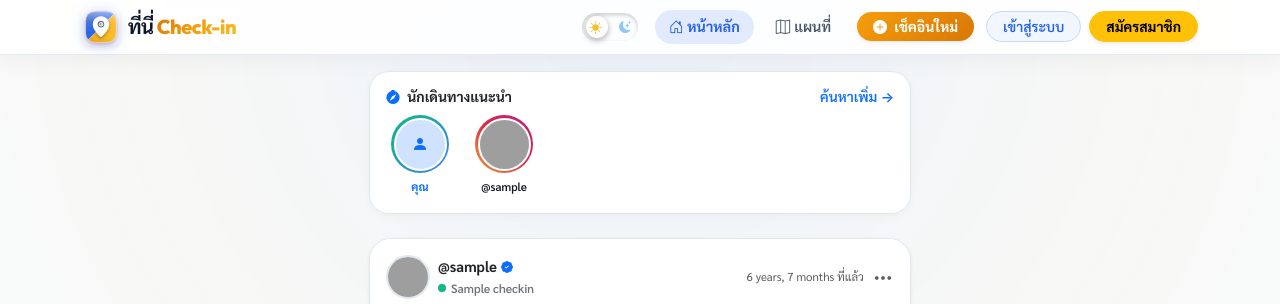
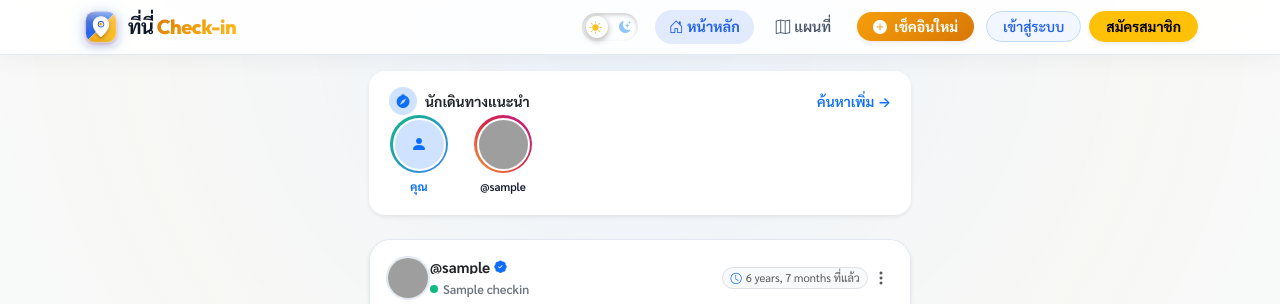
Before and after one commit to lnapoon/Thi-Ni-Thi-Nai, a Django app: page / in a window 1280 px wide. Shown: the top 304 px of the page. Run offline with Django 5.2, Linux system fonts and the light colour scheme; tables that the repository leaves empty hold one stand-in row (values such as "Sample post"); grey boxes are pictures that could not be loaded.

```diff
--- a/static/sw.js
+++ b/static/sw.js
@@ -1,7 +1,7 @@
 // Service Worker for "ที่นี่ Check-in"
 // Superfast App Shell Caching & Offline Support
 
-const CACHE_NAME = 'thi-ni-cache-v52';
+const CACHE_NAME = 'thi-ni-cache-v53';
 const STATIC_ASSETS = [
   '/static/css/style.css',
   '/static/js/i18n.js',
--- a/templates/base.html
+++ b/templates/base.html
@@ -37,7 +37,7 @@
   <link rel="icon" type="image/svg+xml" href="{% static 'img/favicon.svg' %}">
 
   <!-- Custom CSS -->
-  <link rel="stylesheet" href="{% static 'css/style.css' %}?v=52">
+  <link rel="stylesheet" href="{% static 'css/style.css' %}?v=53">
   {% block extra_head %}{% endblock %}
 </head>
 <body>
--- a/templates/checkins/feed.html
+++ b/templates/checkins/feed.html
@@ -8,13 +8,16 @@
 
     <!-- Top Featured Travelers / Stories Carousel -->
     {% if featured_creators %}
-      <div class="stories-carousel-card">
-        <div class="d-flex align-items-center justify-content-between mb-2">
-          <span class="fw-bold text-dark small">
-            <i class="bi bi-compass-fill text-primary me-1"></i> <span data-i18n="feed_stories_title">นักเดินทางแนะนำ</span>
-          </span>
-          <a href="{% url 'accounts:search' %}" class="small text-primary text-decoration-none fw-semibold" data-i18n="feed_find_more">
-            ค้นหาเพิ่ม &rarr;
+      <div class="stories-carousel-card border-0 shadow-sm rounded-4 p-3 mb-4">
+        <div class="d-flex align-items-center justify-content-between mb-2.5 px-1">
+          <div class="d-flex align-items-center gap-2">
+            <div class="bg-primary-subtle text-primary rounded-circle d-flex align-items-center justify-content-center" style="width: 28px; height: 28px;">
+              <i class="bi bi-compass-fill" style="font-size: 0.85rem;"></i>
+            </div>
+            <span class="fw-bold text-dark small" data-i18n="feed_stories_title">นักเดินทางแนะนำ</span>
+          </div>
+          <a href="{% url 'accounts:search' %}" class="small text-primary text-decoration-none fw-semibold d-flex align-items-center gap-0.5" data-i18n="feed_find_more">
+            <span data-i18n="feed_find_more_text">ค้นหาเพิ่ม</span> <i class="bi bi-chevron-right extra-small" style="font-size: 0.72rem;"></i>
           </a>
         </div>
         <div class="stories-scroll-wrapper">
@@ -203,8 +206,8 @@
 
           <!-- Card Header (Author Info & Place) -->
           <div class="card-header bg-white border-0 d-flex align-items-center justify-content-between px-3 pt-3 pb-2">
-            <div class="d-flex align-items-center gap-2">
-              <a href="{% url 'accounts:profile_user' username=checkin.user.username %}" class="text-decoration-none">
+            <div class="d-flex align-items-center gap-2.5 min-w-0">
+              <a href="{% url 'accounts:profile_user' username=checkin.user.username %}" class="text-decoration-none flex-shrink-0">
                 {% if checkin.user.get_avatar_url %}
                   <img src="{{ checkin.user.get_avatar_url }}" alt="{{ checkin.user.username }}" class="card-author-avatar">
                 {% else %}
@@ -213,46 +216,48 @@
                   </div>
                 {% endif %}
               </a>
-              <div>
-                <div class="d-flex align-items-center gap-1">
-                  <a href="{% url 'accounts:profile_user' username=checkin.user.username %}" class="fw-bold text-dark text-decoration-none lh-1" style="font-size: 0.92rem;">
+              <div class="min-w-0 flex-grow-1 overflow-hidden">
+                <div class="d-flex align-items-center gap-1 min-w-0">
+                  <a href="{% url 'accounts:profile_user' username=checkin.user.username %}" class="fw-bold text-dark text-decoration-none lh-1 text-truncate" style="font-size: 0.94rem;">
                     @{{ checkin.user.username }}
                   </a>
                   {% if checkin.user.is_staff or checkin.user.is_superuser %}
-                    <i class="bi bi-patch-check-fill text-primary" style="font-size: 0.75rem;" title="แอดมิน"></i>
+                    <i class="bi bi-patch-check-fill text-primary flex-shrink-0" style="font-size: 0.78rem;" title="ผู้ดูแลระบบ"></i>
                   {% endif %}
                 </div>
 
                 <!-- Location Chip with Radar Dot -->
-                <div class="d-flex align-items-center mt-1" style="font-size: 0.75rem;">
+                <div class="d-flex align-items-center mt-1" style="font-size: 0.78rem;">
                   <span class="radar-dot"></span>
-                  <a href="{% url 'checkins:detail' pk=checkin.pk %}" class="text-secondary fw-semibold text-decoration-none text-truncate" style="max-width: 180px;">
+                  <a href="{% url 'checkins:detail' pk=checkin.pk %}" class="text-secondary fw-semibold text-decoration-none text-truncate" style="max-width: 190px;" title="{{ checkin.place_name }}">
                     {{ checkin.place_name }}
                   </a>
                 </div>
               </div>
             </div>
 
-            <!-- Header Options / Timestamp -->
-            <div class="d-flex align-items-center gap-2">
-              <span class="text-muted" style="font-size: 0.72rem;">{{ checkin.created_at|timesince }} <span data-i18n="ago_suffix">ที่แล้ว</span></span>
+            <!-- Header Options / Timestamp Pill -->
+            <div class="d-flex align-items-center gap-1.5 ms-auto flex-shrink-0">
+              <span class="badge bg-light text-muted border rounded-pill small fw-normal px-2.5 py-1" style="font-size: 0.7rem;">
+                <i class="bi bi-clock me-1 text-primary"></i>{{ checkin.created_at|timesince }} <span data-i18n="ago_suffix">ที่แล้ว</span>
+              </span>
               <div class="dropdown">
-                <button class="btn btn-sm btn-link text-muted p-0 text-decoration-none" type="button" data-bs-toggle="dropdown" aria-expanded="false">
-                  <i class="bi bi-three-dots fs-5"></i>
+                <button class="btn btn-sm btn-link text-muted p-1 text-decoration-none" type="button" data-bs-toggle="dropdown" aria-expanded="false" title="ตัวเลือกเพิ่มเติม">
+                  <i class="bi bi-three-dots-vertical fs-6"></i>
                 </button>
-                <ul class="dropdown-menu dropdown-menu-end shadow-sm border-0 rounded-3">
-                  <li><a class="dropdown-item small" href="{% url 'checkins:detail' pk=checkin.pk %}"><i class="bi bi-eye me-2"></i><span data-i18n="map_view_detail">ดูรายละเอียด</span></a></li>
+                <ul class="dropdown-menu dropdown-menu-end shadow-lg border-0 rounded-4 p-1.5 mt-1">
+                  <li><a class="dropdown-item rounded-3 py-2 small" href="{% url 'checkins:detail' pk=checkin.pk %}"><i class="bi bi-eye me-2 text-primary"></i><span data-i18n="map_view_detail">ดูรายละเอียด</span></a></li>
                   {% if checkin.has_location %}
                     <li>
-                      <a class="dropdown-item small" href="https://www.google.com/maps/search/?api=1&query={{ checkin.latitude }},{{ checkin.longitude }}" target="_blank" rel="noopener">
+                      <a class="dropdown-item rounded-3 py-2 small" href="https://www.google.com/maps/search/?api=1&query={{ checkin.latitude }},{{ checkin.longitude }}" target="_blank" rel="noopener">
                         <i class="bi bi-geo-alt me-2 text-danger"></i><span data-i18n="action_open_gmaps">เปิด Google Maps</span>
                       </a>
                     </li>
                   {% endif %}
                   {% if checkin.user == user or user.is_staff %}
-                    <li><hr class="dropdown-divider"></li>
-                    <li><a class="dropdown-item small text-primary" href="{% url 'checkins:edit' pk=checkin.pk %}"><i class="bi bi-pencil me-2"></i><span data-i18n="action_edit">แก้ไข</span></a></li>
-                    <li><a class="dropdown-item small text-danger" href="{% url 'checkins:delete' pk=checkin.pk %}"><i class="bi bi-trash3 me-2"></i><span data-i18n="action_delete">ลบโพสต์</span></a></li>
+                    <li><hr class="dropdown-divider my-1"></li>
+                    <li><a class="dropdown-item rounded-3 py-2 small text-primary" href="{% url 'checkins:edit' pk=checkin.pk %}"><i class="bi bi-pencil me-2"></i><span data-i18n="action_edit">แก้ไข</span></a></li>
+                    <li><a class="dropdown-item rounded-3 py-2 small text-danger" href="{% url 'checkins:delete' pk=checkin.pk %}"><i class="bi bi-trash3 me-2"></i><span data-i18n="action_delete">ลบโพสต์</span></a></li>
                   {% endif %}
                 </ul>
               </div>
```
